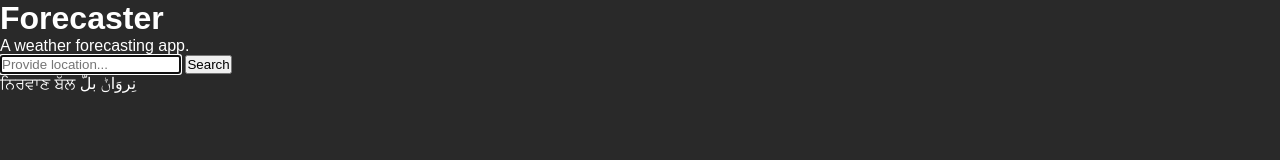
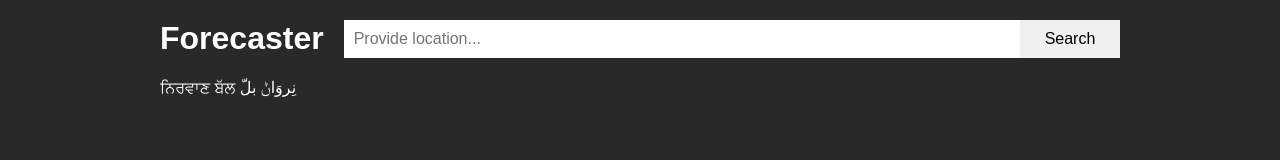
Before and after one commit to NirvaanBal/forecaster, a plain HTML site: page index.html in a window 1280 px wide. Drawn offline with Linux system fonts and the light colour scheme; a web font is replaced by a local one.

Commit message:
Style form

```diff
--- a/index.html
+++ b/index.html
@@ -10,7 +10,6 @@
   <body>
     <div class="header">
       <h1>Forecaster</h1>
-      <p>A weather forecasting app.</p>
 
       <form novalidate>
         <input
--- a/script.js
+++ b/script.js
@@ -1,13 +1,13 @@
-const API_KEY = '32be7ec8fb314575c5442974e415a105';
 const form = document.querySelector('form');
 const searchField = document.querySelector('input[type="search"]');
 const content = document.querySelector('.content');
 const errField = document.querySelector('.error');
 let error = false;
 
+// https://api.giphy.com/v1/gifs/translate?api_key=LapI2vbsyYOLG8Vh0AefC5RiPyDO2NFl&s=cats
 async function weatherOf(location) {
   const response = await fetch(
-    `https://api.openweathermap.org/data/2.5/weather?q=${location}&APPID=${API_KEY}&units=metric`
+    `https://api.openweathermap.org/data/2.5/weather?q=${location}&APPID=32be7ec8fb314575c5442974e415a105&units=metric`
   );
 
   const data = await response.json();
@@ -47,6 +47,10 @@ form.addEventListener('submit', (e) => {
     errField.textContent = '';
     getReport(searchField.value).then((data) => {
       console.log(data);
+      const contentHTML = `
+        <h2>${data.temp}<sup>&deg;c</sup></h2>
+      `;
+      content.innerHTML = contentHTML;
     });
   }
 });
--- a/style.css
+++ b/style.css
@@ -5,6 +5,8 @@
   padding: 0;
   box-sizing: border-box;
   font-family: inherit;
+  outline: none;
+  border: none;
 }
 
 html {
@@ -14,4 +16,48 @@ html {
 body {
   background-color: #292929;
   color: #fff;
+
+  width: 960px;
+  max-width: 90%;
+  margin: 0 auto;
 }
+
+.header {
+  display: flex;
+  gap: 20px;
+  margin: 20px 0;
+  flex-wrap: wrap;
+}
+
+.header form {
+  flex: 1;
+  display: flex;
+}
+
+.header form > * {
+  font-size: 16px;
+  padding: 10px;
+}
+
+.header form input {
+  flex: 1;
+}
+
+.header form button {
+  width: 100px;
+  cursor: pointer;
+}
+
+.header form button:hover {
+  background-color: gray;
+  color: #fff;
+}
+
+.content {
+  margin-bottom: 20px;
+  color: indianred;
+}
+
+.error {
+  text-align: center;
+}
```
